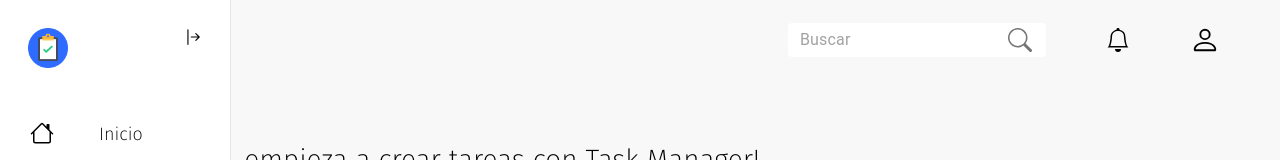
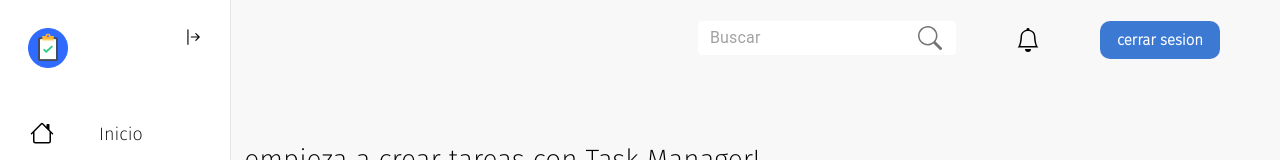
Before and after one commit to emepuchades/task-manager, a React (Create React App) app: page / in a window 1280 px wide. Shown: the top 160 px of the page. Built offline with nearby package versions, Linux system fonts and the light colour scheme; no server answers; the database is empty; sample sign-in values are in the browser's storage.

Commit message:
Updated style in nav top

```diff
--- a/src/components/NavTop.js
+++ b/src/components/NavTop.js
@@ -5,9 +5,19 @@ import InputBase from '@mui/material/InputBase';
 import { AppContext } from "../App";
 import IconButton from '@mui/material/IconButton';
 import { BsBell, BsPerson, BsSearch } from "react-icons/bs";
+import { useAuth } from "../pages/auth/AuthContext";
 
 function NavTop() {
     const { expand } = useContext(AppContext);
+    const { logout, user } = useAuth();
+
+    const handleLogout = async () => {
+        try {
+            await logout();
+        } catch (error) {
+            console.error(error.message);
+        }
+    };
 
     return (
         <Block>
@@ -32,7 +42,7 @@ function NavTop() {
                     <BsBell className='icon-bell' />
                 </Notifications>
                 <User>
-                    <BsPerson className='icon-user' />
+                    <Button className='icon-user'  onClick={handleLogout} > cerrar sesion </Button>
                 </User>
             </RigthBlock>
         </Block>
@@ -62,10 +72,6 @@ const RigthBlock = styled.div`
         width: 24px;
         height: 24px;
     }
-    .icon-user{
-        width: 30px;
-        height: 30px;
-    }
 `;
 const Search = styled.div`
     margin-right: 60px;
@@ -81,4 +87,16 @@ const User = styled.div`
     margin-right: 60px;
 `;
 
+const Button = styled.div`
+    background: #3B79D3;
+    border-radius: 10px;
+    font-weight: 600;
+    color: #ffffff;
+    font-size: 15px;
+    width: 100px;
+    padding: 10px;
+    text-align: center;
+    cursor: pointer;
+`;
+
 export default NavTop
```
